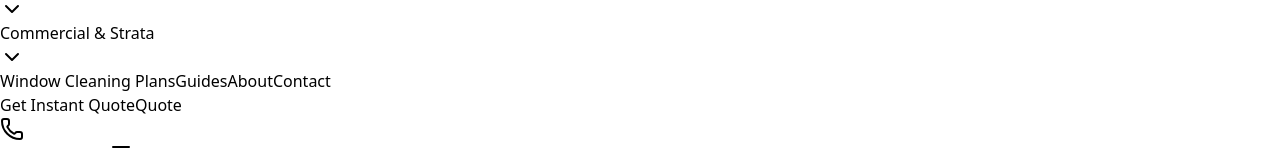
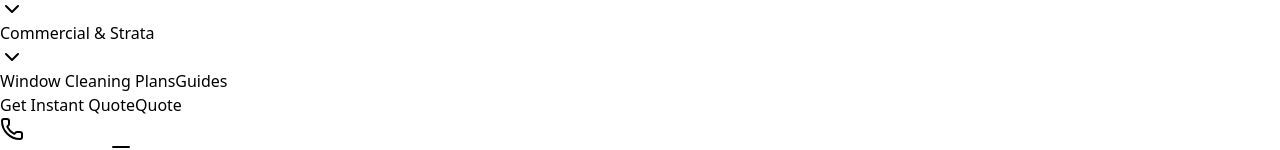
Before and after one commit to ilikecandace123/gcwindowandpressurecleaning, a React (Vite) app: page / in a window 1280 px wide. Shown: the part 251-401 px from the top of the page. Built offline with nearby package versions, Linux system fonts and the light colour scheme.

Commit message:
Move About and Contact links from header to footer

```diff
--- a/src/Layout.jsx
+++ b/src/Layout.jsx
@@ -133,8 +133,6 @@ export default function Layout({ children, currentPageName }) {
 
               <Link to="/window-cleaning-plans/" className="px-3 py-2 text-sm font-medium text-gray-700 hover:text-blue-600 hover:bg-blue-50 rounded-lg transition-colors whitespace-nowrap">Window Cleaning Plans</Link>
               <Link to="/guides/" className="px-3 py-2 text-sm font-medium text-gray-700 hover:text-blue-600 hover:bg-blue-50 rounded-lg transition-colors whitespace-nowrap">Guides</Link>
-              <Link to="/about/" className="px-3 py-2 text-sm font-medium text-gray-700 hover:text-blue-600 hover:bg-blue-50 rounded-lg transition-colors whitespace-nowrap">About</Link>
-              <Link to="/contact/" className="px-3 py-2 text-sm font-medium text-gray-700 hover:text-blue-600 hover:bg-blue-50 rounded-lg transition-colors whitespace-nowrap">Contact</Link>
 
             </nav>
 
@@ -218,8 +216,6 @@ export default function Layout({ children, currentPageName }) {
                 <Link to="/window-cleaning-plans/" onClick={() => setMobileMenuOpen(false)} className="block px-3 py-2 text-sm font-medium text-gray-700 hover:text-blue-600 hover:bg-blue-50 rounded-lg transition-colors">Window Cleaning Plans</Link>
                 <Link to="/instant-quote/" onClick={() => setMobileMenuOpen(false)} className="block px-3 py-2 text-sm font-medium text-gray-700 hover:text-blue-600 hover:bg-blue-50 rounded-lg transition-colors">Get Instant Quote</Link>
                 <Link to="/guides/" onClick={() => setMobileMenuOpen(false)} className="block px-3 py-2 text-sm text-gray-700 hover:text-blue-600 hover:bg-blue-50 rounded-lg transition-colors">Expert Guides</Link>
-                <Link to="/about/" onClick={() => setMobileMenuOpen(false)} className="block px-3 py-2 text-sm text-gray-700 hover:text-blue-600 hover:bg-blue-50 rounded-lg transition-colors">About Us</Link>
-                <Link to="/contact/" onClick={() => setMobileMenuOpen(false)} className="block px-3 py-2 text-sm text-gray-700 hover:text-blue-600 hover:bg-blue-50 rounded-lg transition-colors">Contact</Link>
               </div>
 
               <div className="border-t border-gray-100 mt-2 pt-2 flex items-center gap-4 px-3 py-2 text-xs text-gray-500">
@@ -295,6 +291,8 @@ export default function Layout({ children, currentPageName }) {
                   <Phone className="w-4 h-4 mr-2" />
                   (07) 5651 2386
                 </div>
+                <Link to="/about/" className="block hover:text-white transition-colors">About Us</Link>
+                <Link to="/contact/" className="block hover:text-white transition-colors">Contact</Link>
               </div>
 
               <div className="mt-4">
```
